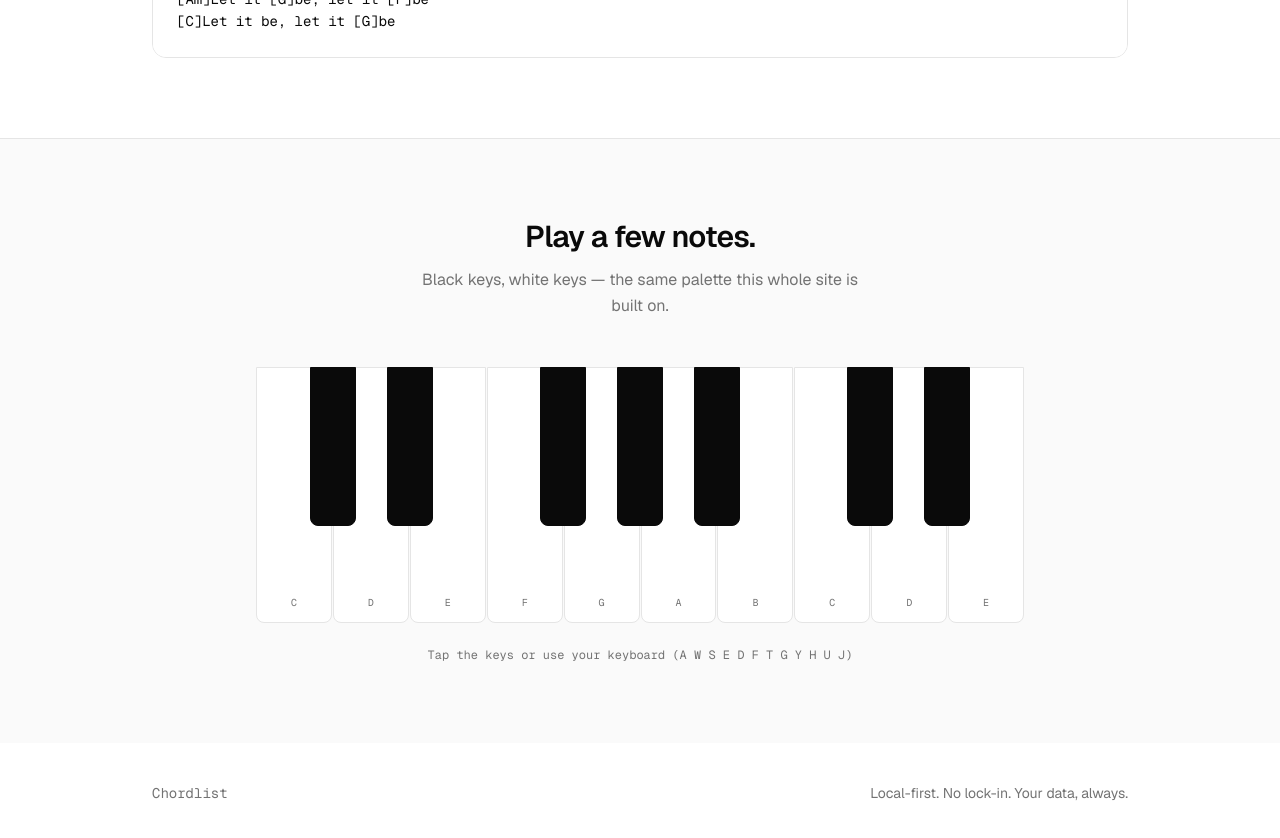
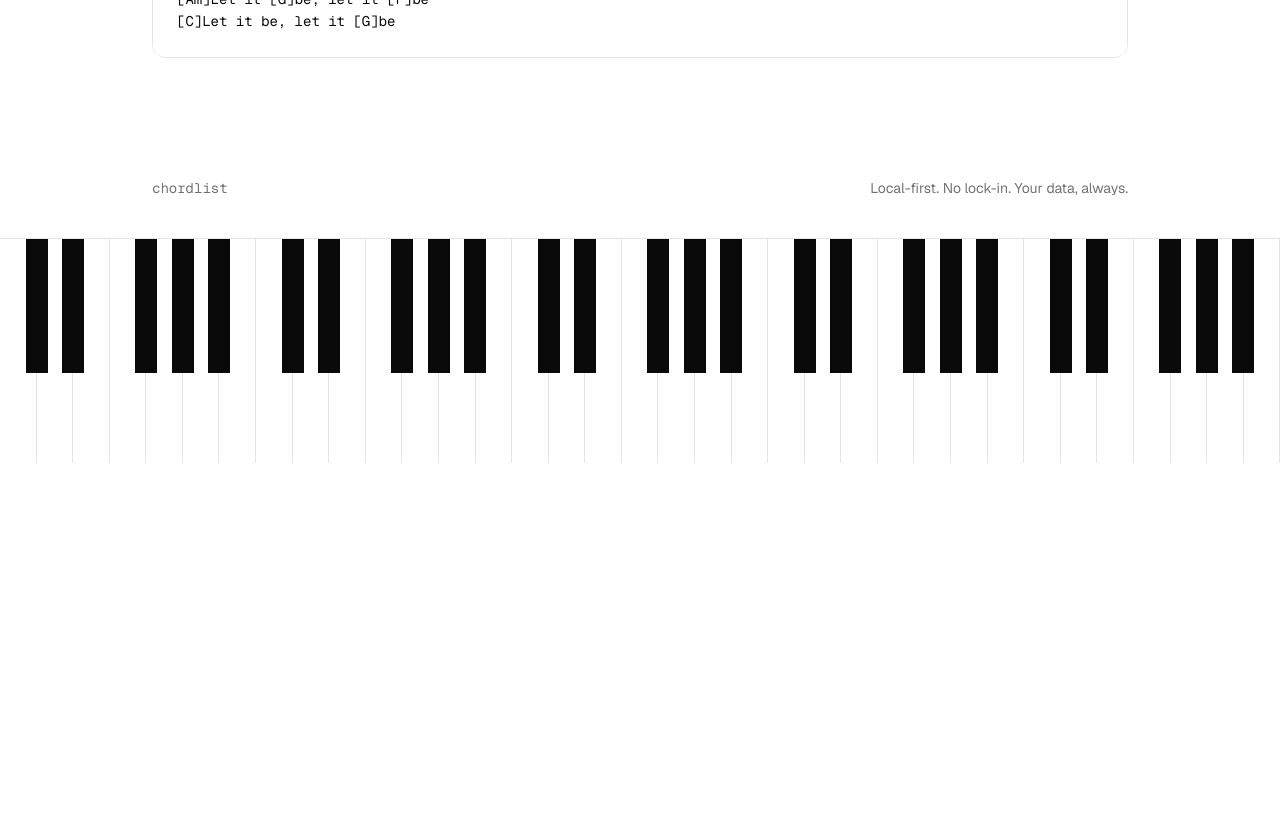
Before and after one commit to dnnsmnstrr/chordlist-website, a Next.js app: page / in a window 1280 px wide. Shown: the part 1640-2478 px from the top of the page. After the commit the page ends 2103 px from the top, so only its background shows below. Built offline with nearby package versions, Linux system fonts and the light colour scheme.

Commit message:
feat: refactor piano keyboard and update site content\n\nRefactored piano keyboard component to generate keys programmatically; updated text references to "chordlist" across components.

```diff
--- a/app/page.tsx
+++ b/app/page.tsx
@@ -12,26 +12,14 @@ export default function Page() {
       <Features />
       <LyricPreview />
 
-      <section id="keys" className="border-t border-border bg-foreground/[0.02]">
-        <div className="mx-auto w-full max-w-5xl px-6 py-20">
-          <div className="text-center">
-            <h2 className="text-balance text-2xl font-semibold tracking-tight sm:text-3xl">
-              Play a few notes.
-            </h2>
-            <p className="mx-auto mt-3 max-w-md text-pretty leading-relaxed text-muted-foreground">
-              Black keys, white keys — the same palette this whole site is built on.
-            </p>
-          </div>
-          <div className="mt-12">
-            <PianoKeyboard />
-          </div>
-        </div>
-      </section>
-
       <footer className="mx-auto flex w-full max-w-5xl flex-col items-center justify-between gap-4 px-6 py-10 text-sm text-muted-foreground sm:flex-row">
-        <span className="font-mono">Chordlist</span>
+        <span className="font-mono">chordlist</span>
         <span>Local-first. No lock-in. Your data, always.</span>
       </footer>
+
+      <section id="keys" aria-label="Interactive piano keyboard" className="w-full border-t border-border">
+        <PianoKeyboard />
+      </section>
     </main>
   )
 }
--- a/components/hero.tsx
+++ b/components/hero.tsx
@@ -11,7 +11,7 @@ export function Hero() {
         Your lyrics and chords, written in plain markdown.
       </h1>
       <p className="mx-auto mt-6 max-w-xl text-pretty leading-relaxed text-muted-foreground">
-        Chordlist keeps every song as a simple markdown file on your device. No accounts, no cloud, no lock-in. The data
+        chordlist keeps every song as a simple markdown file on your device. No accounts, no cloud, no lock-in. The data
         is yours and is never shared.
       </p>
       <div className="mt-8 flex flex-col items-center justify-center gap-3 sm:flex-row">
--- a/components/piano-keyboard.tsx
+++ b/components/piano-keyboard.tsx
@@ -1,58 +1,55 @@
 "use client"
 
-import { useCallback, useEffect, useRef, useState } from "react"
+import { useCallback, useRef, useState } from "react"
 
 type Key = {
+  id: string
   note: string
   freq: number
   type: "white" | "black"
-  // position offset for black keys, in fractions of a white-key width
-  offset?: number
 }
 
-// One octave from C4 to B4 plus a little extra for a fuller keyboard
-const KEYS: Key[] = [
-  { note: "C", freq: 261.63, type: "white" },
-  { note: "C#", freq: 277.18, type: "black" },
-  { note: "D", freq: 293.66, type: "white" },
-  { note: "D#", freq: 311.13, type: "black" },
-  { note: "E", freq: 329.63, type: "white" },
-  { note: "F", freq: 349.23, type: "white" },
-  { note: "F#", freq: 369.99, type: "black" },
-  { note: "G", freq: 392.0, type: "white" },
-  { note: "G#", freq: 415.3, type: "black" },
-  { note: "A", freq: 440.0, type: "white" },
-  { note: "A#", freq: 466.16, type: "black" },
-  { note: "B", freq: 493.88, type: "white" },
-  { note: "C2", freq: 523.25, type: "white" },
-  { note: "C#2", freq: 554.37, type: "black" },
-  { note: "D2", freq: 587.33, type: "white" },
-  { note: "D#2", freq: 622.25, type: "black" },
-  { note: "E2", freq: 659.25, type: "white" },
+// Generate a multi-octave keyboard programmatically.
+const NOTES: { note: string; type: "white" | "black" }[] = [
+  { note: "C", type: "white" },
+  { note: "C#", type: "black" },
+  { note: "D", type: "white" },
+  { note: "D#", type: "black" },
+  { note: "E", type: "white" },
+  { note: "F", type: "white" },
+  { note: "F#", type: "black" },
+  { note: "G", type: "white" },
+  { note: "G#", type: "black" },
+  { note: "A", type: "white" },
+  { note: "A#", type: "black" },
+  { note: "B", type: "white" },
 ]
 
-// Map computer keyboard keys to notes for play-along
-const KEY_MAP: Record<string, number> = {
-  a: 0,
-  w: 1,
-  s: 2,
-  e: 3,
-  d: 4,
-  f: 5,
-  t: 6,
-  g: 7,
-  y: 8,
-  h: 9,
-  u: 10,
-  j: 11,
-  k: 12,
-  o: 13,
-  l: 14,
+const START_OCTAVE = 2
+const OCTAVE_COUNT = 5
+
+function buildKeys(): Key[] {
+  const keys: Key[] = []
+  for (let o = 0; o < OCTAVE_COUNT; o++) {
+    const octave = START_OCTAVE + o
+    for (const n of NOTES) {
+      // A4 = 440Hz. Compute semitone distance from A4.
+      const semitoneIndex = NOTES.findIndex((x) => x.note === n.note)
+      // MIDI-style: C0 = 12. note number = (octave + 1) * 12 + semitoneIndex
+      const midi = (octave + 1) * 12 + semitoneIndex
+      const freq = 440 * Math.pow(2, (midi - 69) / 12)
+      keys.push({ id: `${n.note}${octave}`, note: n.note, freq, type: n.type })
     }
+  }
+  return keys
+}
+
+const KEYS = buildKeys()
 
 export function PianoKeyboard() {
   const audioRef = useRef<AudioContext | null>(null)
-  const [active, setActive] = useState<Set<number>>(new Set())
+  const [active, setActive] = useState<Set<string>>(new Set())
+  const draggingRef = useRef(false)
 
   const getCtx = useCallback(() => {
     if (typeof window === "undefined") return null
@@ -76,79 +73,79 @@ export function PianoKeyboard() {
       osc.frequency.value = freq
       const now = ctx.currentTime
       gain.gain.setValueAtTime(0.0001, now)
-      gain.gain.exponentialRampToValueAtTime(0.28, now + 0.01)
-      gain.gain.exponentialRampToValueAtTime(0.0001, now + 1.4)
+      gain.gain.exponentialRampToValueAtTime(0.24, now + 0.01)
+      gain.gain.exponentialRampToValueAtTime(0.0001, now + 1.2)
       osc.connect(gain).connect(ctx.destination)
       osc.start(now)
-      osc.stop(now + 1.5)
+      osc.stop(now + 1.3)
     },
     [getCtx],
   )
 
   const press = useCallback(
-    (index: number) => {
-      const key = KEYS[index]
-      if (!key) return
+    (key: Key) => {
       playNote(key.freq)
       setActive((prev) => {
         const next = new Set(prev)
-        next.add(index)
+        next.add(key.id)
         return next
       })
       window.setTimeout(() => {
         setActive((prev) => {
           const next = new Set(prev)
-          next.delete(index)
+          next.delete(key.id)
           return next
         })
-      }, 180)
+      }, 160)
     },
     [playNote],
   )
 
-  useEffect(() => {
-    const handleDown = (e: KeyboardEvent) => {
-      if (e.repeat) return
-      const index = KEY_MAP[e.key.toLowerCase()]
-      if (index !== undefined) press(index)
-    }
-    window.addEventListener("keydown", handleDown)
-    return () => window.removeEventListener("keydown", handleDown)
-  }, [press])
-
-  const whiteKeys = KEYS.map((k, i) => ({ ...k, index: i })).filter((k) => k.type === "white")
+  const whiteKeys = KEYS.filter((k) => k.type === "white")
   const whiteWidth = 100 / whiteKeys.length
 
-  // Determine the left position for each black key based on the preceding white key
-  const blackKeys = KEYS.map((k, i) => ({ ...k, index: i })).filter((k) => k.type === "black")
-
-  function whiteCountBefore(index: number) {
+  function whiteCountBefore(target: Key) {
     let count = 0
-    for (let i = 0; i < index; i++) {
-      if (KEYS[i].type === "white") count++
+    for (const k of KEYS) {
+      if (k === target) break
+      if (k.type === "white") count++
     }
     return count
   }
 
+  const blackKeys = KEYS.filter((k) => k.type === "black")
+
   return (
-    <div className="w-full">
-      <div className="relative mx-auto aspect-[3/1] w-full max-w-3xl select-none">
+    <div
+      className="relative h-40 w-full select-none overflow-hidden sm:h-56"
+      onPointerDown={() => {
+        draggingRef.current = true
+      }}
+      onPointerUp={() => {
+        draggingRef.current = false
+      }}
+      onPointerLeave={() => {
+        draggingRef.current = false
+      }}
+    >
       {/* White keys */}
-        <div className="absolute inset-0 flex gap-px">
+      <div className="absolute inset-0 flex">
         {whiteKeys.map((k) => {
-            const isActive = active.has(k.index)
+          const isActive = active.has(k.id)
           return (
             <button
-                key={k.note}
+              key={k.id}
               type="button"
               aria-label={`Play note ${k.note}`}
-                onPointerDown={() => press(k.index)}
-                className={`relative flex flex-1 items-end justify-center rounded-b-md border border-border pb-3 transition-colors ${
-                  isActive ? "bg-muted-foreground/20" : "bg-background hover:bg-muted"
+              tabIndex={-1}
+              onPointerDown={() => press(k)}
+              onPointerEnter={() => {
+                if (draggingRef.current) press(k)
+              }}
+              className={`h-full flex-1 border-r border-border transition-colors duration-100 ${
+                isActive ? "bg-muted-foreground/25" : "bg-background hover:bg-muted"
               }`}
-              >
-                <span className="font-mono text-[10px] text-muted-foreground">{k.note.replace("2", "")}</span>
-              </button>
+            />
           )
         })}
       </div>
@@ -156,17 +153,21 @@ export function PianoKeyboard() {
       {/* Black keys */}
       <div className="pointer-events-none absolute inset-0">
         {blackKeys.map((k) => {
-            const before = whiteCountBefore(k.index)
+          const before = whiteCountBefore(k)
           const left = before * whiteWidth - whiteWidth * 0.3
-            const isActive = active.has(k.index)
+          const isActive = active.has(k.id)
           return (
             <button
-                key={k.note}
+              key={k.id}
               type="button"
               aria-label={`Play note ${k.note}`}
-                onPointerDown={() => press(k.index)}
+              tabIndex={-1}
+              onPointerDown={() => press(k)}
+              onPointerEnter={() => {
+                if (draggingRef.current) press(k)
+              }}
               style={{ left: `${left}%`, width: `${whiteWidth * 0.6}%` }}
-                className={`pointer-events-auto absolute top-0 z-10 h-[62%] rounded-b-md border border-foreground transition-colors ${
+              className={`pointer-events-auto absolute top-0 z-10 h-[60%] transition-colors duration-100 ${
                 isActive ? "bg-muted-foreground" : "bg-foreground hover:bg-foreground/85"
               }`}
             />
@@ -174,9 +175,5 @@ export function PianoKeyboard() {
         })}
       </div>
     </div>
-      <p className="mt-6 text-center font-mono text-xs text-muted-foreground">
-        Tap the keys or use your keyboard {"(A W S E D F T G Y H U J)"}
-      </p>
-    </div>
   )
 }
--- a/components/site-header.tsx
+++ b/components/site-header.tsx
@@ -7,7 +7,7 @@ export function SiteHeader() {
         <span className="flex size-8 items-center justify-center rounded-md bg-foreground text-background">
           <KeySquare className="size-4" aria-hidden="true" />
         </span>
-        <span className="font-mono text-lg font-semibold tracking-tight">Chordlist</span>
+        <span className="font-mono text-lg font-semibold tracking-tight">chordlist</span>
       </div>
       <nav className="flex items-center gap-6 text-sm text-muted-foreground">
         <a href="#features" className="transition-colors hover:text-foreground">
```
Lines whose indentation alone changed are shown as unchanged.
